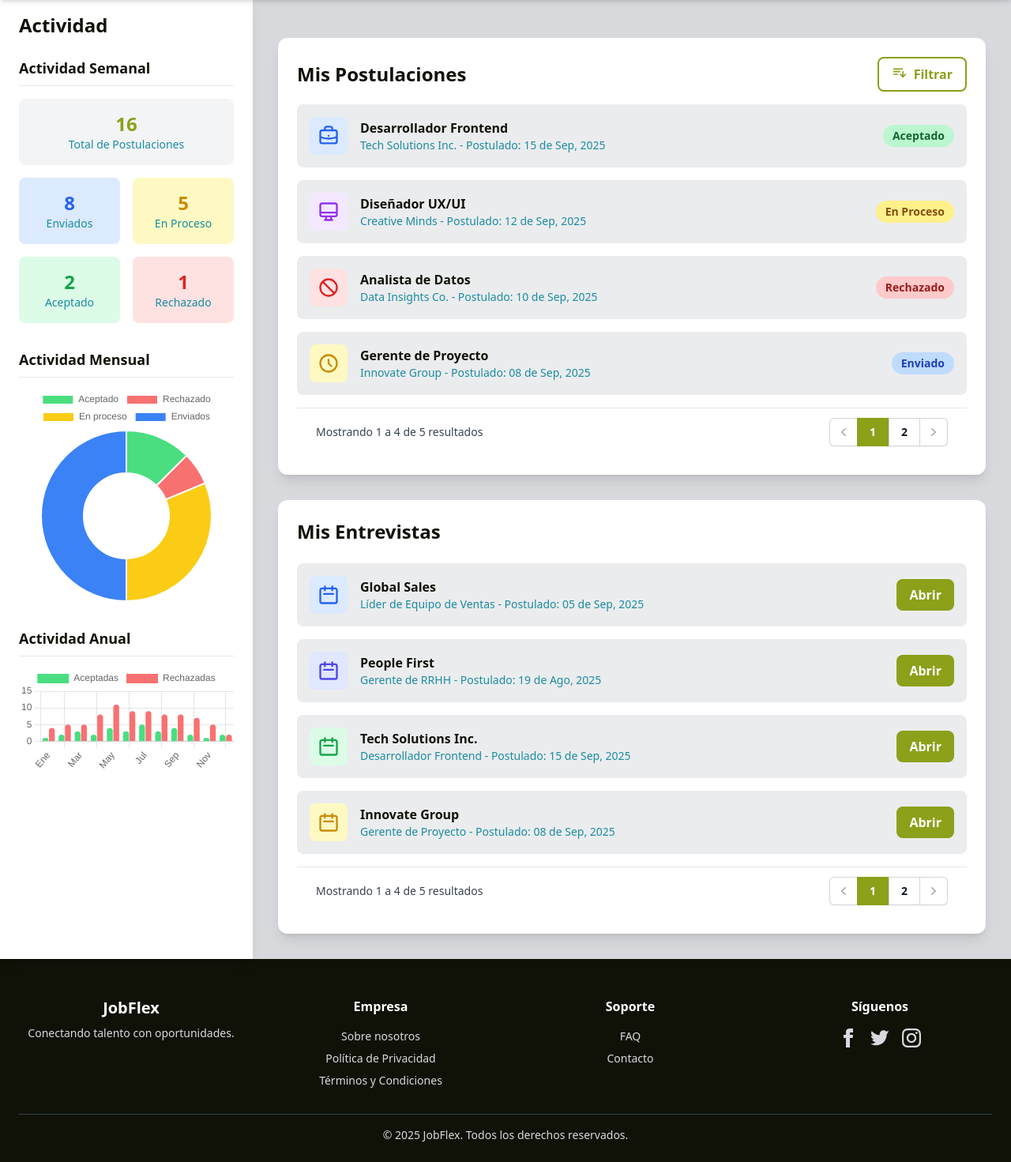
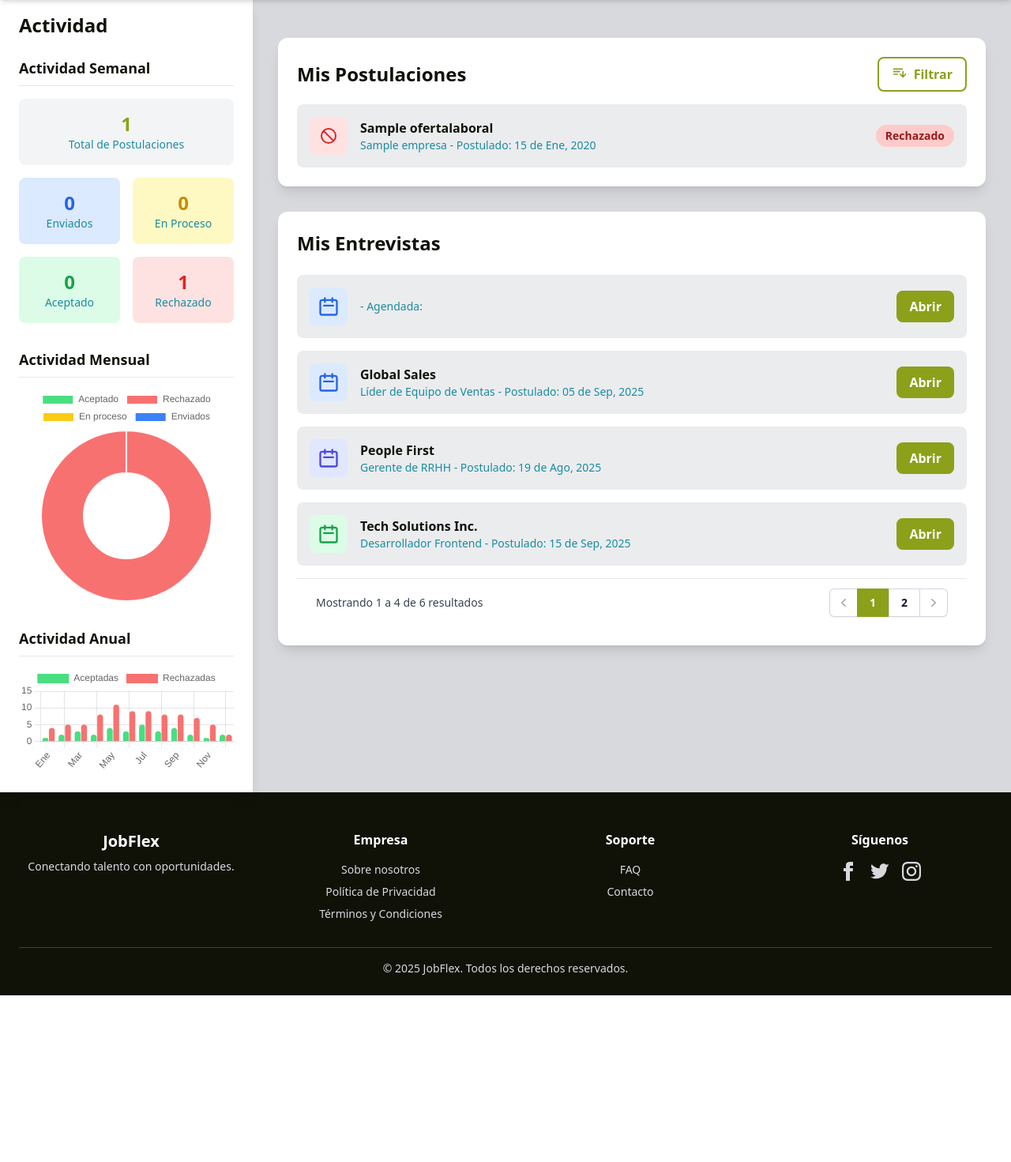
Before and after one commit to italomunozpomar/Jobflex, a Django app: page /applications/ in a window 1280 px wide. Shown: the part 64-1535 px from the top of the page at 79% size. After the commit the page ends 1324 px from the top, so only its background shows below. Run offline with Django 5.2, Linux system fonts and the light colour scheme; a user stored in the database is signed in; tables that the repository leaves empty hold one stand-in row (values such as "Sample post"); style sheets or scripts are compiled from the project's sources; some libraries are stand-ins or nearby versions.

Commit message:
Connect postulaciones to it's view
also the pie chart is gonna update based on the amount of postulaciones, tho this amount is of ALL TIME, so gotta separate all that at some point aka. tmmw cuz I'm eppy

```diff
--- a/Jobflex/JFlex/templates/user/postulaciones.html
+++ b/Jobflex/JFlex/templates/user/postulaciones.html
@@ -16,23 +16,23 @@
                     <h3 class="text-lg font-semibold text-dark border-b pb-2 mb-3">Actividad Semanal</h3>
                     <div class="grid grid-cols-2 gap-4">
                         <div class="col-span-2 bg-gray-100 p-4 rounded-lg text-center">
-                            <p class="text-2xl font-bold text-primary">16</p>
+                            <p class="text-2xl font-bold text-primary">{{totales.total}}</p>
                             <p class="text-sm text-secondary">Total de Postulaciones</p>
                         </div>
                         <div class="bg-blue-100 p-4 rounded-lg text-center">
-                            <p class="text-2xl font-bold text-blue-600">8</p>
+                            <p class="text-2xl font-bold text-blue-600">{{totales.sent}}</p>
                             <p class="text-sm text-secondary">Enviados</p>
                         </div>
                         <div class="bg-yellow-100 p-4 rounded-lg text-center">
-                            <p class="text-2xl font-bold text-yellow-600">5</p>
+                            <p class="text-2xl font-bold text-yellow-600">{{totales.in_progress}}</p>
                             <p class="text-sm text-secondary">En Proceso</p>
                         </div>
                         <div class="bg-green-100 p-4 rounded-lg text-center">
-                            <p class="text-2xl font-bold text-green-600">2</p>
+                            <p class="text-2xl font-bold text-green-600">{{totales.aproved}}</p>
                             <p class="text-sm text-secondary">Aceptado</p>
                         </div>
                         <div class="bg-red-100 p-4 rounded-lg text-center">
-                            <p class="text-2xl font-bold text-red-600">1</p>
+                            <p class="text-2xl font-bold text-red-600">{{totales.rejected}}</p>
                             <p class="text-sm text-secondary">Rechazado</p>
                         </div>
                     </div>
@@ -92,71 +92,63 @@
                     </div>
                 </div>
                 <div id="application-list" class="space-y-4">
-                    <!-- Postulacion 1 -->
-                    <div class="application-item flex flex-col sm:flex-row items-center justify-between p-4 bg-light-gray bg-opacity-50 rounded-lg hover:shadow-md transition-shadow duration-300">
+										<!-- for -->
+										{% for p in applied %}
+										<div class="application-item flex flex-col sm:flex-row items-center justify-between p-4 bg-light-gray bg-opacity-50 rounded-lg hover:shadow-md transition-shadow duration-300">
                         <div class="flex items-center mb-3 sm:mb-0 flex-grow">
-                            <div class="w-12 h-12 bg-blue-100 rounded-lg flex items-center justify-center mr-4 flex-shrink-0"><svg class="w-7 h-7 text-blue-600" fill="none" stroke="currentColor" viewBox="0 0 24 24"><path stroke-linecap="round" stroke-linejoin="round" stroke-width="2" d="M21 13.255A23.931 23.931 0 0112 15c-3.183 0-6.22-.62-9-1.745M16 6V4a2 2 0 00-2-2h-4a2 2 0 00-2 2v2m4 6h.01M5 20h14a2 2 0 002-2V8a2 2 0 00-2-2H5a2 2 0 00-2 2v10a2 2 0 002 2z"></path></svg></div>
+													{% if p.estado_postulacion == "Recibida" %}
+													<div class="w-12 h-12 bg-blue-100 rounded-lg flex items-center justify-center mr-4 flex-shrink-0">
+														<svg class="w-7 h-7 text-blue-600" fill="none" stroke="currentColor" viewBox="0 0 24 24">
+															<path stroke-linecap="round" stroke-linejoin="round" stroke-width="2" d="M21 13.255A23.931 23.931 0 0112 15c-3.183 0-6.22-.62-9-1.745M16 6V4a2 2 0 00-2-2h-4a2 2 0 00-2 2v2m4 6h.01M5 20h14a2 2 0 002-2V8a2 2 0 00-2-2H5a2 2 0 00-2 2v10a2 2 0 002 2z"></path>
+														</svg>
+													</div>
+													{% elif p.estado_postulacion == "en proceso" %}
+													<div class="w-12 h-12 bg-yellow-100 rounded-lg flex items-center justify-center mr-4 flex-shrink-0">
+														<svg class="w-6 h-6 text-yellow-600" fill="none" stroke="currentColor" viewBox="0 0 24 24">
+															<path stroke-linecap="round" stroke-linejoin="round" stroke-width="2" d="M12 8v4l3 3m6-3a9 9 0 11-18 0 9 9 0 0118 0z"></path>
+														</svg>
+													</div>
+													{% elif p.estado_postulacion == "aprobada" %}
+													<div class="w-12 h-12 bg-green-100 rounded-lg flex items-center justify-center mr-4 flex-shrink-0">
+														<svg class="w-6 h-6 text-green-600" fill="none" stroke="currentColor" viewBox="0 0 24 24">
+                                <path stroke-linecap="round" stroke-linejoin="round" stroke-width="2" d="M15 12a3 3 0 11-6 0 3 3 0 016 0z"></path>
+                                <path stroke-linecap="round" stroke-linejoin="round" stroke-width="2" d="M2.458 12C3.732 7.943 7.523 5 12 5c4.478 0 8.268 2.943 9.542 7-1.274 4.057-5.064 7-9.542 7-4.477 0-8.268-2.943-9.542-7z"></path>
+                            </svg>
+													</div>
+													{% elif p.estado_postulacion == "rechazada" %}
+													<div class="w-12 h-12 bg-red-100 rounded-lg flex items-center justify-center mr-4 flex-shrink-0">
+														<svg class="w-6 h-6 text-red-600" fill="none" stroke="currentColor" viewBox="0 0 24 24">
+																<path stroke-linecap="round" stroke-linejoin="round" stroke-width="2" d="M18.364 18.364A9 9 0 005.636 5.636m12.728 12.728A9 9 0 015.636 5.636m12.728 12.728L5.636 5.636"></path>
+														</svg>
+													</div>
+													{% else %}
+													<div class="w-12 h-12 bg-gray-100 rounded-lg flex items-center justify-center mr-4 flex-shrink-0">
+														<p class="text-sm font-semibold py-1 px-3 rounded-full bg-gray-200 text-gray-800">?</p>
+													</div>
+													{% endif %}
                             <div>
-                                <p class="font-bold text-dark">Desarrollador Frontend</p>
-                                <p class="text-sm text-secondary">Tech Solutions Inc. - Postulado: 15 de Sep, 2025</p>
+                                <p class="font-bold text-dark">{{p.oferta.titulo_puesto}}<!-- offer.titulo_puesto --></p>
+                                <p class="text-sm text-secondary">{{p.oferta.empresa}}<!-- offer.empresa --> - Postulado: {{p.fecha_postulacion|date:"d \\d\\e M, Y" }}<!-- postulacion.fecha_postulacion --></p>
                             </div>
                         </div>
                         <div class="flex items-center space-x-4 flex-shrink-0">
-                            <span class="text-sm font-semibold py-1 px-3 rounded-full bg-green-200 text-green-800">Aceptado</span>
+													{% if p.estado_postulacion == "Recibida" %}
+														<span class="text-sm font-semibold py-1 px-3 rounded-full bg-blue-200 text-blue-800">Enviado</span>
+													{% elif p.estado_postulacion == "en proceso" %}
+													<span class="text-sm font-semibold py-1 px-3 rounded-full bg-yellow-200 text-yellow-800">En Proceso</span>
+													{% elif p.estado_postulacion == "aprobada" %}
+													<span class="text-sm font-semibold py-1 px-3 rounded-full bg-green-200 text-green-800">Aceptado</span>
+													{% elif p.estado_postulacion == "rechazada" %}
+                            <span class="text-sm font-semibold py-1 px-3 rounded-full bg-red-200 text-red-800">Rechazado</span>
+													{% else %}
+                            <span class="text-sm font-semibold py-1 px-3 rounded-full bg-gray-200 text-gray-800">?</span>
+													{% endif %}
                         </div>
                     </div>
-                    <!-- Postulacion 2 -->
-                    <div class="application-item flex flex-col sm:flex-row items-center justify-between p-4 bg-light-gray bg-opacity-50 rounded-lg hover:shadow-md transition-shadow duration-300">
-                        <div class="flex items-center mb-3 sm:mb-0 flex-grow">
-                            <div class="w-12 h-12 bg-purple-100 rounded-lg flex items-center justify-center mr-4 flex-shrink-0"><svg class="w-7 h-7 text-purple-600" fill="none" stroke="currentColor" viewBox="0 0 24 24"><path stroke-linecap="round" stroke-linejoin="round" stroke-width="2" d="M9.75 17L9 20l-1 1h8l-1-1-.75-3M3 13h18M5 17h14a2 2 0 002-2V5a2 2 0 00-2-2H5a2 2 0 00-2 2v10a2 2 0 002 2z"></path></svg></div>
-                            <div>
-                                <p class="font-bold text-dark">Diseñador UX/UI</p>
-                                <p class="text-sm text-secondary">Creative Minds - Postulado: 12 de Sep, 2025</p>
-                            </div>
-                        </div>
-                        <div class="flex items-center space-x-4 flex-shrink-0">
-                            <span class="text-sm font-semibold py-1 px-3 rounded-full bg-yellow-200 text-yellow-800">En Proceso</span>
-                        </div>
-                    </div>
-                    <!-- Postulacion 3 -->
-                    <div class="application-item flex flex-col sm:flex-row items-center justify-between p-4 bg-light-gray bg-opacity-50 rounded-lg hover:shadow-md transition-shadow duration-300">
-                        <div class="flex items-center mb-3 sm:mb-0 flex-grow">
-                            <div class="w-12 h-12 bg-red-100 rounded-lg flex items-center justify-center mr-4 flex-shrink-0"><svg class="w-7 h-7 text-red-600" fill="none" stroke="currentColor" viewBox="0 0 24 24"><path stroke-linecap="round" stroke-linejoin="round" stroke-width="2" d="M18.364 18.364A9 9 0 005.636 5.636m12.728 12.728A9 9 0 015.636 5.636m12.728 12.728L5.636 5.636"></path></svg></div>
-                            <div>
-                                <p class="font-bold text-dark">Analista de Datos</p>
-                                <p class="text-sm text-secondary">Data Insights Co. - Postulado: 10 de Sep, 2025</p>
-                            </div>
-                        </div>
-                        <div class="flex items-center space-x-4 flex-shrink-0">
-                            <span class="text-sm font-semibold py-1 px-3 rounded-full bg-red-200 text-red-800">Rechazado</span>
-                        </div>
-                    </div>
-                    <!-- Postulacion 4 -->
-                    <div class="application-item flex flex-col sm:flex-row items-center justify-between p-4 bg-light-gray bg-opacity-50 rounded-lg hover:shadow-md transition-shadow duration-300">
-                        <div class="flex items-center mb-3 sm:mb-0 flex-grow">
-                            <div class="w-12 h-12 bg-yellow-100 rounded-lg flex items-center justify-center mr-4 flex-shrink-0"><svg class="w-7 h-7 text-yellow-600" fill="none" stroke="currentColor" viewBox="0 0 24 24"><path stroke-linecap="round" stroke-linejoin="round" stroke-width="2" d="M12 8v4l3 3m6-3a9 9 0 11-18 0 9 9 0 0118 0z"></path></svg></div>
-                            <div>
-                                <p class="font-bold text-dark">Gerente de Proyecto</p>
-                                <p class="text-sm text-secondary">Innovate Group - Postulado: 08 de Sep, 2025</p>
-                            </div>
-                        </div>
-                        <div class="flex items-center space-x-4 flex-shrink-0">
-                            <span class="text-sm font-semibold py-1 px-3 rounded-full bg-blue-200 text-blue-800">Enviado</span>
-                        </div>
-                    </div>
-                    <!-- Postulacion 5 -->
-                    <div class="application-item flex flex-col sm:flex-row items-center justify-between p-4 bg-light-gray bg-opacity-50 rounded-lg hover:shadow-md transition-shadow duration-300">
-                        <div class="flex items-center mb-3 sm:mb-0 flex-grow">
-                            <div class="w-12 h-12 bg-indigo-100 rounded-lg flex items-center justify-center mr-4 flex-shrink-0"><svg class="w-7 h-7 text-indigo-600" fill="none" stroke="currentColor" viewBox="0 0 24 24"><path stroke-linecap="round" stroke-linejoin="round" stroke-width="2" d="M17 20h5v-2a3 3 0 00-5.356-1.857M17 20H7m10 0v-2c0-.656-.126-1.283-.356-1.857M7 20H2v-2a3 3 0 015.356-1.857M7 20v-2c0-.656.126-1.283.356-1.857m0 0a5.002 5.002 0 019.288 0M15 7a3 3 0 11-6 0 3 3 0 016 0zm6 3a2 2 0 11-4 0 2 2 0 014 0zM7 10a2 2 0 11-4 0 2 2 0 014 0z"></path></svg></div>
-                            <div>
-                                <p class="font-bold text-dark">Líder de Equipo de Ventas</p>
-                                <p class="text-sm text-secondary">Global Sales - Postulado: 05 de Sep, 2025</p>
-                            </div>
-                        </div>
-                        <div class="flex items-center space-x-4 flex-shrink-0">
-                            <span class="text-sm font-semibold py-1 px-3 rounded-full bg-green-200 text-green-800">Aceptado</span>
-                        </div>
-                    </div>
+										{% empty %}
+										<p>No has realizado Postulaciones.</p>
+										{% endfor %}
+										<!-- endfor -->
                 </div>
                 <div id="paginator-container">
                     {% include 'partials/paginator.html' %}
@@ -167,6 +159,24 @@
             <div class="bg-white p-6 rounded-xl shadow-lg">
                 <h2 class="text-2xl font-bold text-dark mb-6">Mis Entrevistas</h2>
                 <div id="interview-list" class="space-y-4">
+									<!-- for -->
+										<div class="interview-item flex flex-col sm:flex-row items-center justify-between p-4 bg-light-gray bg-opacity-50 rounded-lg hover:shadow-md transition-shadow duration-300">
+                        <div class="flex items-center mb-3 sm:mb-0 flex-grow">
+                            <div class="w-12 h-12 bg-blue-100 rounded-lg flex items-center justify-center mr-4 flex-shrink-0">
+                                <svg class="w-7 h-7 text-blue-600" fill="none" stroke="currentColor" viewBox="0 0 24 24"><path stroke-linecap="round" stroke-linejoin="round" stroke-width="2" d="M8 7V3m8 4V3m-9 8h10M5 21h14a2 2 0 002-2V7a2 2 0 00-2-2H5a2 2 0 00-2 2v12a2 2 0 002 2z"></path></svg>
+                            </div>
+                            <div>
+                                <p class="font-bold text-dark"><!-- entrevista>postulacion>oferta>empresa --></p>
+                                <p class="text-sm text-secondary"><!-- empresa --> - Agendada: <!-- entrevista.fecha_entrevista --></p>
+                            </div>
+                        </div>
+                        <div class="flex items-center space-x-4 flex-shrink-0">
+                            <button class="bg-primary text-white font-semibold py-2 px-4 rounded-lg hover:bg-opacity-90 transition-all">
+                                Abrir
+                            </button>
+                        </div>
+                    </div>
+										<!-- endfor -->
                     <!-- Entrevista 1 -->
                     <div class="interview-item flex flex-col sm:flex-row items-center justify-between p-4 bg-light-gray bg-opacity-50 rounded-lg hover:shadow-md transition-shadow duration-300">
                         <div class="flex items-center mb-3 sm:mb-0 flex-grow">
@@ -340,7 +350,15 @@
             if (pieCtx) {
                 new Chart(pieCtx, {
                     type: 'doughnut',
-                    data: { labels: ['Aceptado', 'Rechazado', 'En proceso', 'Enviados'], datasets: [{ label: 'Postulaciones del Mes', data: [2, 1, 5, 8], backgroundColor: ['#4ade80', '#f87171', '#facc15', '#3b82f6'], borderColor: '#FFFFFF', borderWidth: 2 }] },
+                    data: {
+											labels: ['Aceptado', 'Rechazado', 'En proceso', 'Enviados'],
+											datasets: [{
+												label: 'Postulaciones del Mes',
+												data: [{{totales.aproved}}, {{totales.rejected}}, {{totales.in_progress}}, {{totales.sent}}],
+												backgroundColor: ['#4ade80', '#f87171', '#facc15', '#3b82f6'],
+												borderColor: '#FFFFFF', borderWidth: 2
+											}]
+										},
                     options: { responsive: true, plugins: { legend: { position: 'top' } } }
                 });
             }
--- a/Jobflex/JFlex/templates/user/user_index.html
+++ b/Jobflex/JFlex/templates/user/user_index.html
@@ -320,7 +320,7 @@
         <section class="bg-white p-8 rounded-lg shadow-md">
             <div class="flex justify-between items-center mb-6">
                 <h3 class="text-2xl font-bold text-dark">Mis Postulaciones Recientes</h3>
-                <a href="#" class="font-semibold text-primary hover:underline">Ver todas</a>
+                <a href="{% url 'postulaciones' %}" class="font-semibold text-primary hover:underline">Ver todas</a>
             </div>
             <div class="space-y-4">
                 <!-- Application Item 1 -->
--- a/Jobflex/JFlex/views.py
+++ b/Jobflex/JFlex/views.py
@@ -1571,8 +1571,20 @@ def delete_interview(request, interview_id):
 
 
 @login_required
-def postulaciones(request):
-    return render(request, 'user/postulaciones.html')
+def postulaciones(request:HttpRequest):
+    postu = Postulacion.objects.all().filter(candidato_id=request.user.pk)
+    totales=(postu.aggregate(
+          total=Count('id_postulacion'),
+          sent=Count("id_postulacion", filter=Q(estado_postulacion="Recibida")),
+          in_progress=Count("id_postulacion", filter=Q(estado_postulacion="en proceso")),
+          aproved=Count("id_postulacion", filter=Q(estado_postulacion="aprobada")),
+          rejected=Count("id_postulacion", filter=Q(estado_postulacion="rechazada"))
+      ))
+    ctx={
+      'applied':postu,
+      'totales':totales
+    }
+    return render(request, 'user/postulaciones.html',ctx)
 
 from django.core.serializers import serialize
 
```
